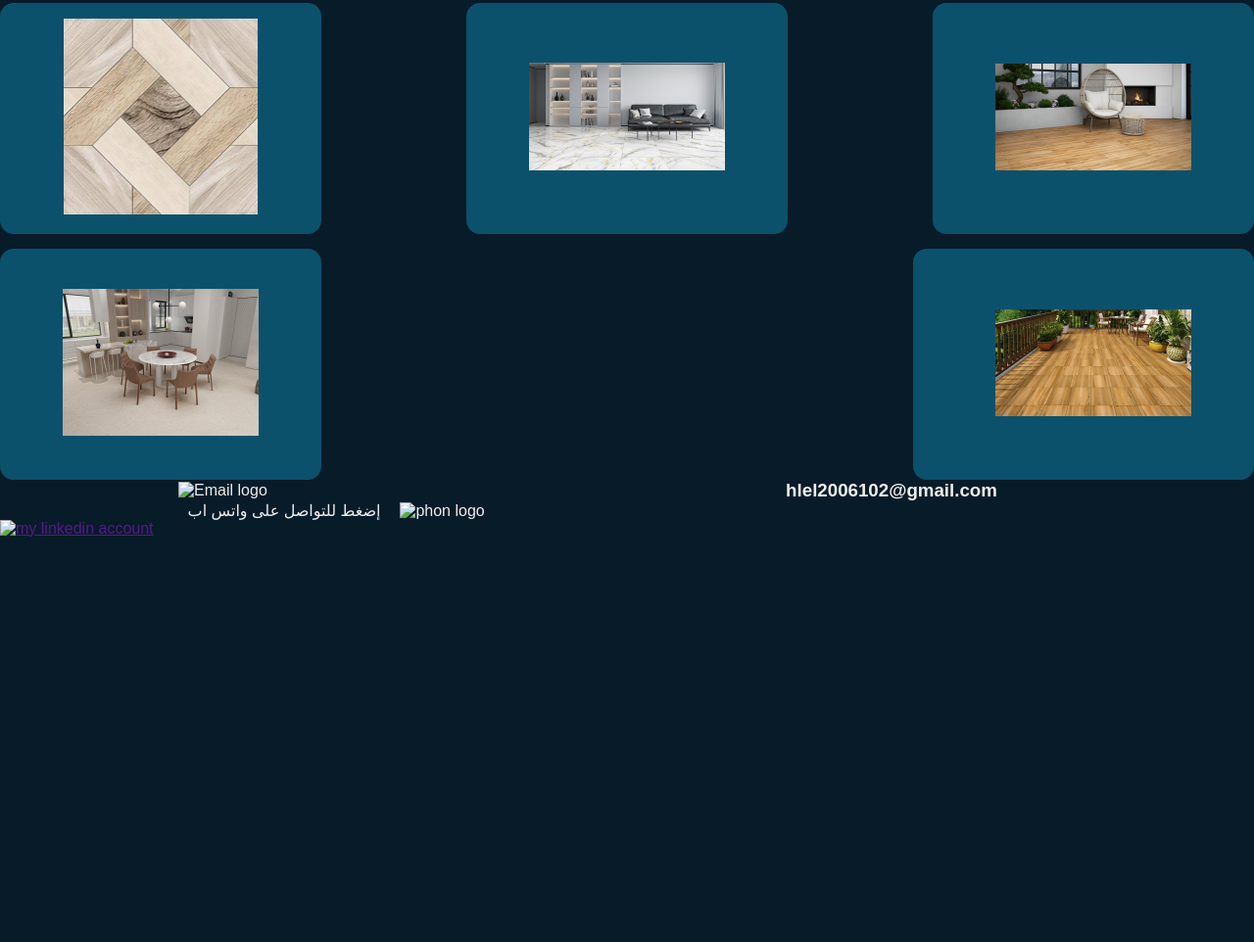
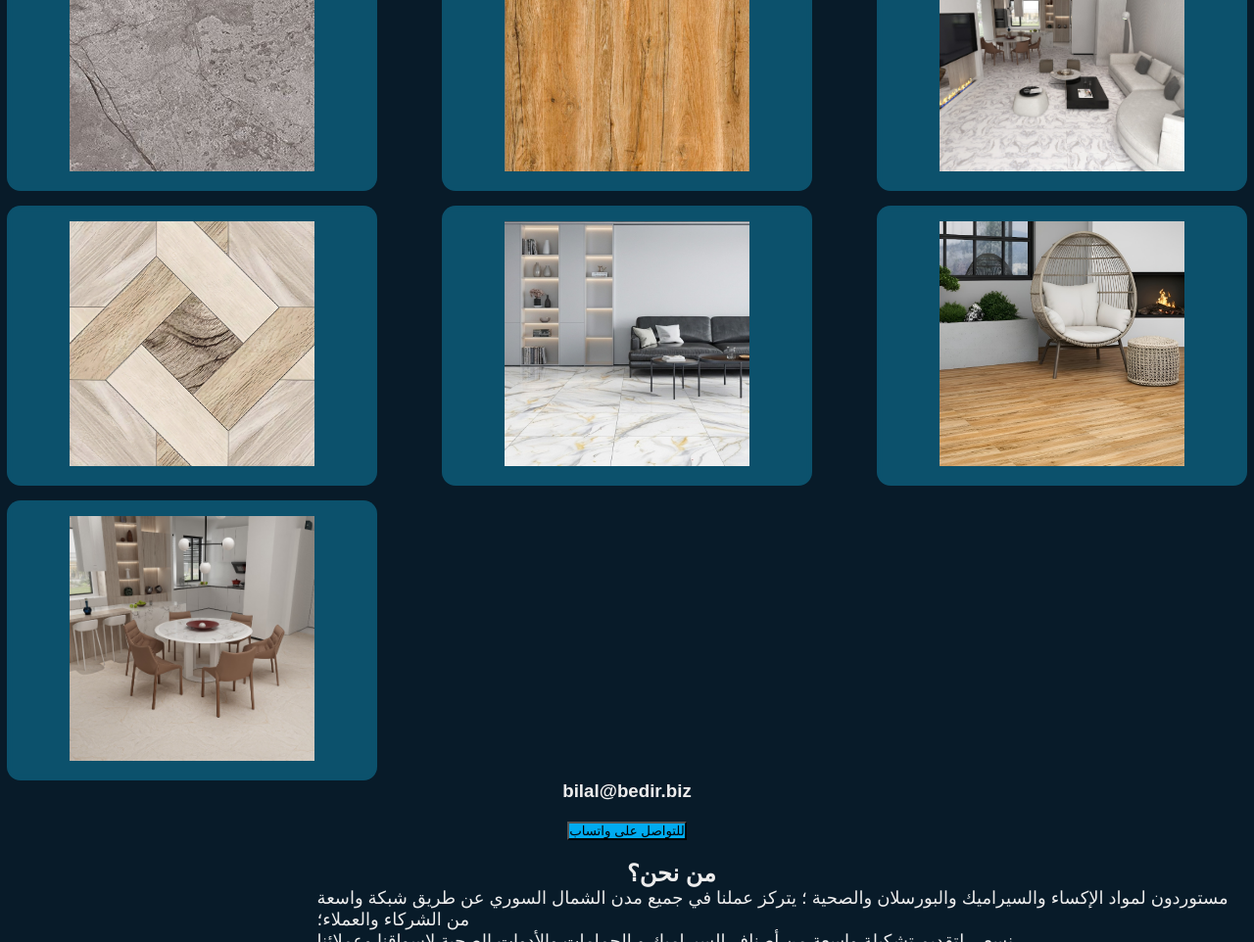
Before and after one commit to ksdfkh/bedir, a plain HTML site: page index.html in a window 1280 px wide. Shown: the part 1838-2800 px from the top of the page at 98% size. Before the commit the page ends 2387 px from the top, so only its background shows below. Drawn offline with Linux system fonts and the light colour scheme.

Commit message:
Add files via upload

```diff
--- a/index.html
+++ b/index.html
@@ -7,15 +7,14 @@
     <link rel="icon" href="لوغو بدر04.png">
     <link rel="stylesheet" href="style.css">
 </head>
+
 <body>
-
-
    <header class="header">
     <a href="#" class="logo"><img src="لوغو بدر01.png" alt="لوغو"></a>
     <nav class="navbar">
     <a href="#" class="active">الصفحة الرئيسية </a>
-    <a href="#"  >حول </a>
-    <a href="#">التواصل </a>
+    <a href="#text"   >حول </a>
+    <a href="https://chatwith.io/s/905360220091" id="button">التواصل </a>
  </nav>
    </header>
    <section class="home"></section>
@@ -64,8 +63,6 @@
                     <a href="#" target="_blank"><img src="IMG-20250929-WA0153.jpg" alt="app"/></a>
                 </li><li>
                     <a href="#" target="_blank"><img src="IMG-20250929-WA0154.jpg" alt="app"/></a>
-                </li><li>
-                    <a href="#" class="hover" target="_blank"><img src="IMG-20250929-WA0155.jpg" alt="app"/></a>
                 </li>
 
 
@@ -73,22 +70,26 @@
             </ul>
            </div>
         <div class="contact">
-            <img src="assets/svg/Email.svg" alt="Email logo"/>
-            <a href="mailto:hlel2006102@gmail.com"
-            ><h3>hlel2006102@gmail.com</h3></a>
+            <a href="mailto:bilal@bedir.biz"
+            ><h3>bilal@bedir.biz</h3></a>
 
         </div>
         <div class="contact">
-            <a href="https://chatwith.io/s/905360220091" target="_blank">إضغط للتواصل على واتس اب</a>
+            <a href="https://chatwith.io/s/905360220091" class="whatsap" target="_blank"  id="button"><button class="hero" >للتواصل على واتساب</button></a>
 
-            <img src="assets/svg/phone.svg" alt="phon logo"/>
+
 
         </div>
-        <div class="socialmedia">
-            <a
-             href="" target="_blank"
-             ><img src="assets/svg/linkedin.svg" alt="my linkedin account"></a>
 
-        </div>
+
+            <h2 id="text" >من نحن؟</h2>
+      <p class="prograph">
+ مستوردون لمواد الإكساء والسيراميك والبورسلان والصحية ؛
+ يتركز عملنا في جميع مدن الشمال السوري عن طريق شبكة واسعة من الشركاء والعملاء؛<br>
+  نسعى لتقديم تشكيلة واسعة من أصناف السيراميك و الحمامات والأدوات الصحية لاسواقنا وعملائنا<br>
+   بجودة مضمونة وأسعار مناسبة
+      </p>
+
+
 </body>
 </html>
--- a/style.css
+++ b/style.css
@@ -5,6 +5,8 @@
     font-family: 'poppins', sans-serif;
 }
 body {
+
+    margin: 7px;
   background: #081b29;
   color: #ededed;
 }
@@ -56,6 +58,7 @@ img {
     background: #081b29;
 }
  ul {
+
     display: flex;
     flex-wrap: wrap;
     gap: 15px;
@@ -72,20 +75,12 @@ li {
 }
  li img {
 
-    width: 200PX;
-    height: 200PX;
-    object-fit: contain;
-    transition: transform 0.2s;
-}
- li :hover {
-    transform: scale(1.5);
+    width: 250px;
+    height: 250px;
+    object-fit: cover;
 
 }
-.hover {
-    margin-left: 20px;
-
-}
-    .contact{ display: flex;
+ .contact{ display: flex;
     align-items: center;
     justify-content: center;
     margin-right: 5rem;
@@ -102,9 +97,16 @@ li {
     padding: 2rem;
   text-align:center;
 }
+button {
+display: flex;
+margin: 20px;
+}
 @media(max-width:1023px) {
-    header{
-        margin-left: 1rem;
+
+}
+
+    .header {
+        margin-left: 0rem;
         margin-right: 1rem;
 
     }
@@ -166,5 +168,16 @@ li {
         gap: 1rem;
         margin-right: 0;
     }
+.prograph {
+    font-size: large;
+    margin-left:25% ;
 
 }
+h2 {
+    margin-left: 50%;
+}
+.hero {
+    background-color: #00abf0;
+    box-shadow: none;
+    box-shadow: none;
+}
```
